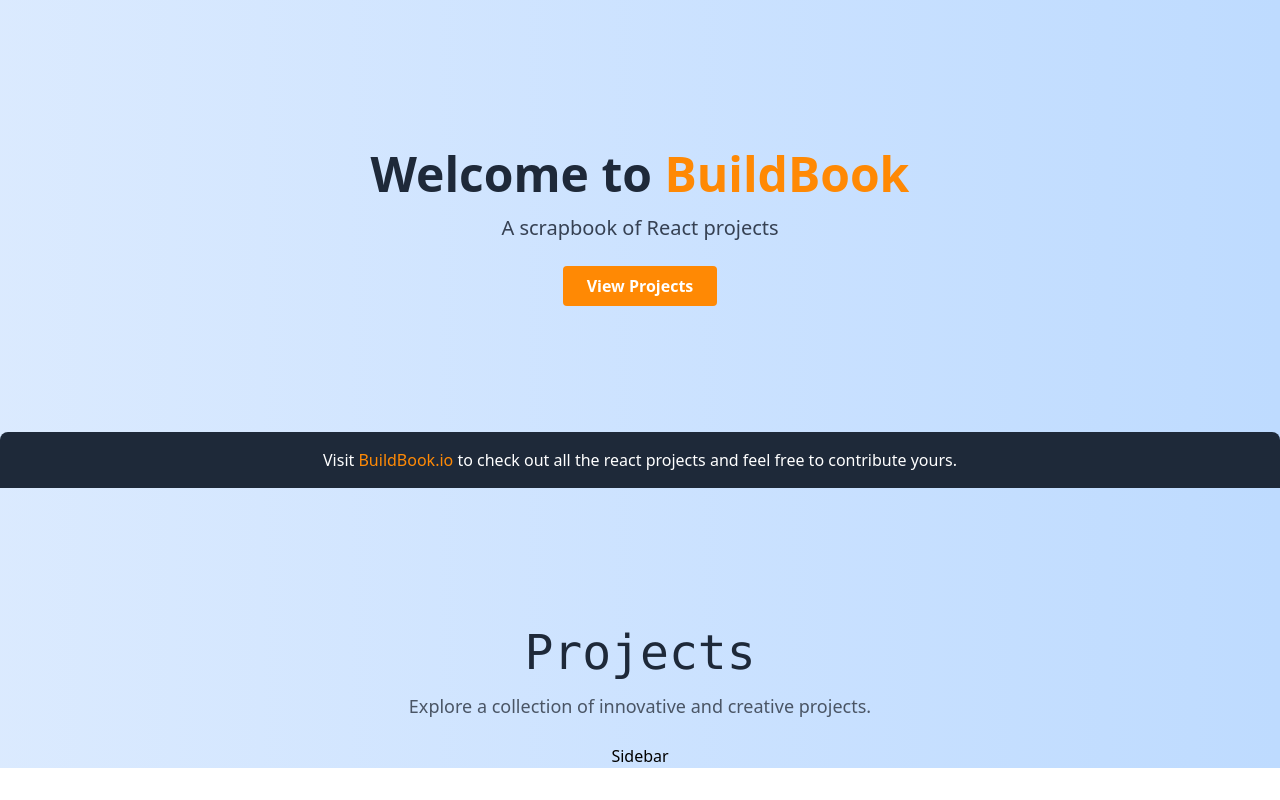
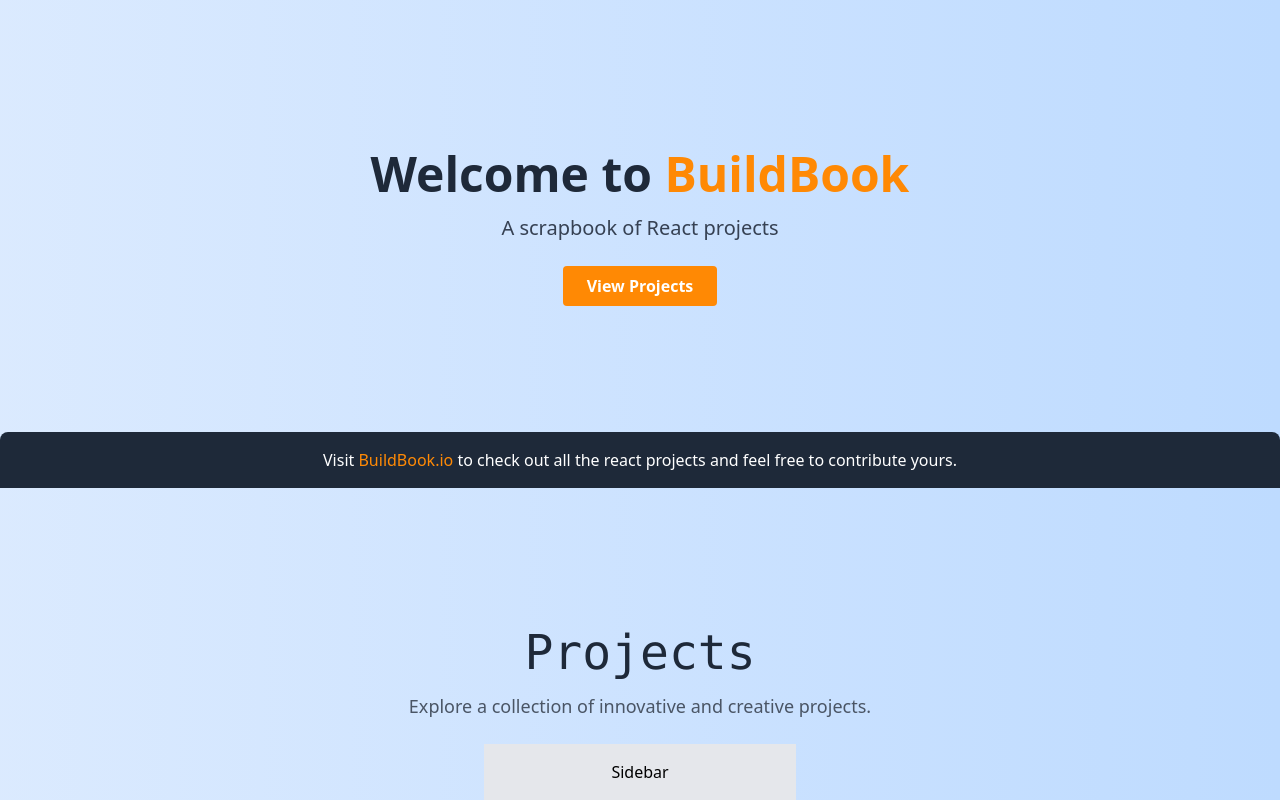
Before and after one commit to externalPointerVariable/BuildBook, a React (Vite) app in the folder myApp/: page / in a window 1280 px wide. Shown: the part 312-1112 px from the top of the page. Before the commit the page ends 1080 px from the top, so only its background shows below. Built offline with nearby package versions, Linux system fonts and the light colour scheme.

Commit message:
Edited sidebar

```diff
--- a/myApp/components/Sidebar.jsx
+++ b/myApp/components/Sidebar.jsx
@@ -1,6 +1,6 @@
 function Sidebar() {
   return (
-    <div>
+    <div className="w-1/4 h-auto bg-gray-200 p-4">
       <h2>Sidebar</h2>
     </div>
   );
--- a/myApp/pages/Projects.jsx
+++ b/myApp/pages/Projects.jsx
@@ -9,7 +9,7 @@ function Project() {
         <p className="text-lg text-gray-600 mb-6 text-center">
           Explore a collection of innovative and creative projects.
         </p>
-        <Sidebar />
+        <Sidebar/>
       </div>
     </>
   );
```
